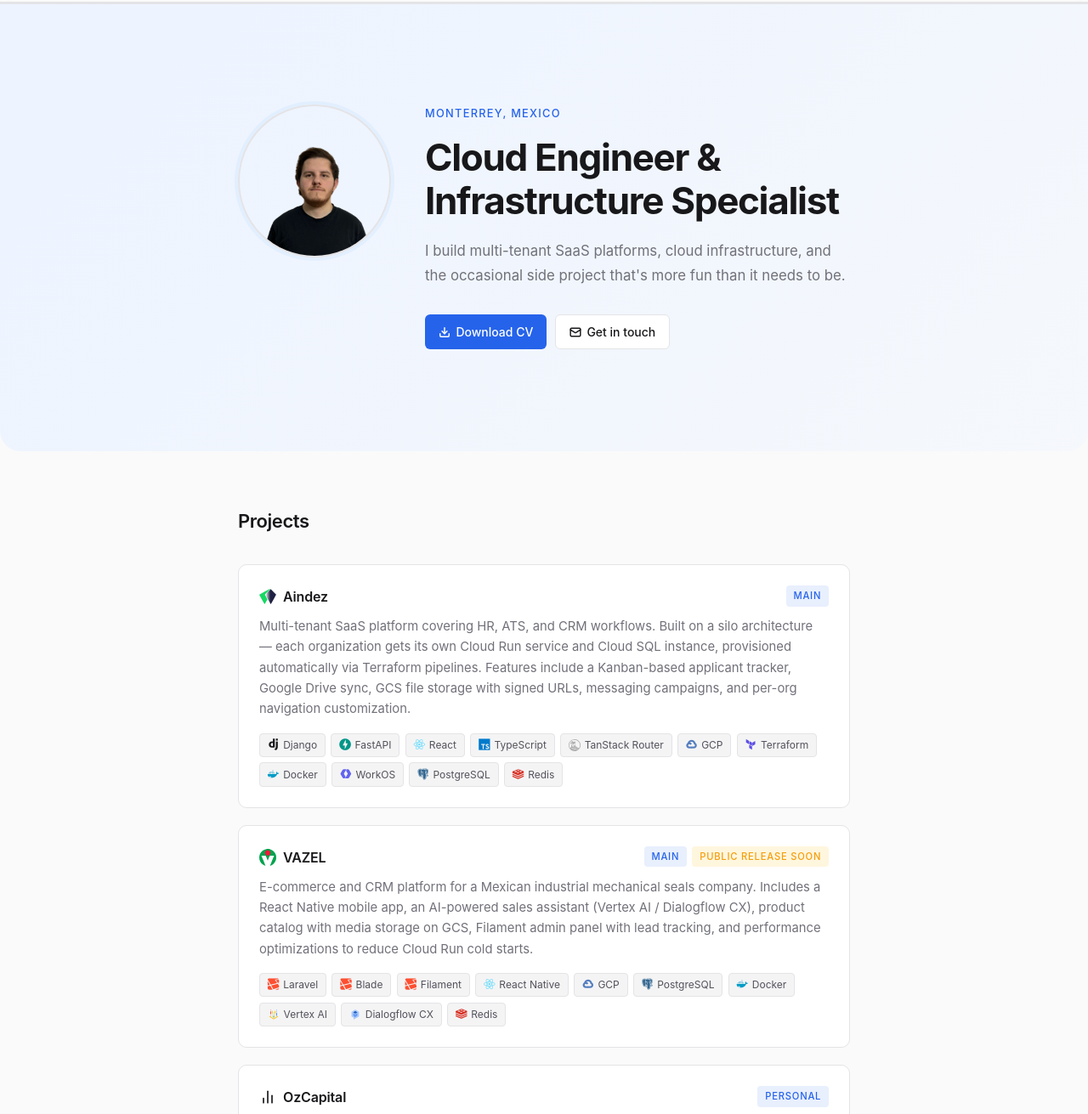
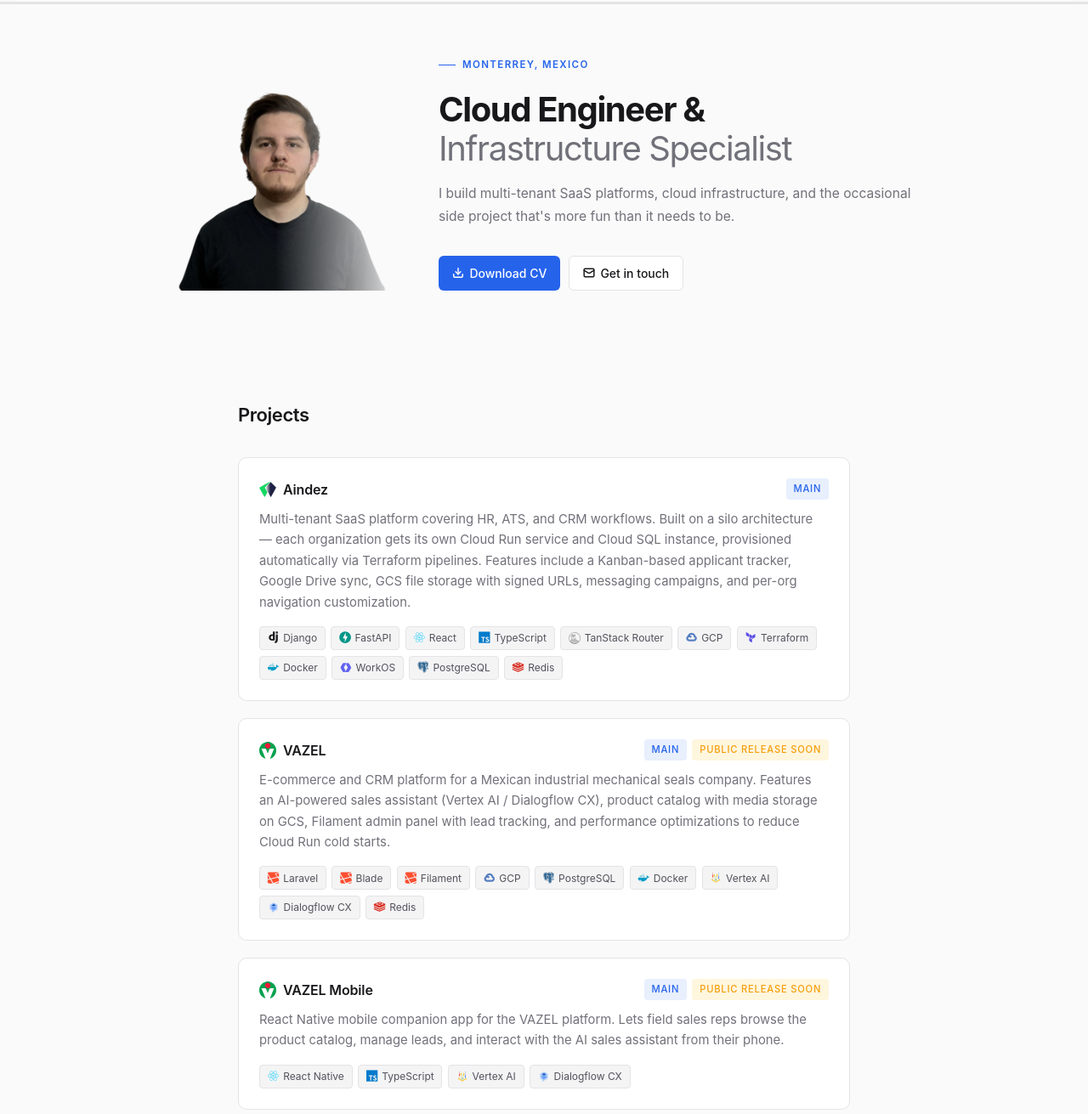
Before and after one commit to oscarvillarrealc/oscarvillarrealc.github.io, an Astro site: page / in a window 1280 px wide. Shown: the part 53-1364 px from the top of the page at 85% size. Built offline with nearby package versions, Linux system fonts and the light colour scheme; Astro itself is replaced by a stand-in of ours.

Commit message:
Refactor hero layout, add VAZEL Mobile
Replace animated hero gradient with a simpler background and refactor hero into a two-column layout (hero-photo-col + hero-text) with new overlay, adjusted typography, spacing and responsive rules. Add responsive fixes for blog (post-readtime and post-toc media queries). Add a new "VAZEL Mobile" project card with descriptions and tags, tweak an existing project description and tags. Also update .astro/settings.json timestamp.

```diff
--- a/src/pages/index.astro
+++ b/src/pages/index.astro
@@ -26,20 +26,11 @@ import Layout from '../layouts/Layout.astro';
     section:not(#hero) { max-width: 720px; margin-left: auto; margin-right: auto; }
 
     /* Hero */
-    @keyframes hero-gradient {
-      0%   { background-position: 0% 50%; }
-      50%  { background-position: 100% 50%; }
-      100% { background-position: 0% 50%; }
-    }
-
     #hero {
       padding: 0;
       border-bottom: none;
-      background: linear-gradient(-45deg, var(--hero-c1), var(--hero-c2), var(--hero-c3), var(--hero-c4));
-      background-size: 400% 400%;
-      animation: hero-gradient 12s ease infinite;
-      border-radius: 0 0 24px 24px;
-      /* full-width breakout */
+      overflow: hidden;
+      background: var(--bg);
       position: relative;
       left: 50%;
       transform: translateX(-50%);
@@ -47,62 +38,87 @@ import Layout from '../layouts/Layout.astro';
     }
 
     .hero-inner {
-      max-width: 720px;
-      margin: auto;
-      padding: 7.5rem 0rem 7.5rem;
+      max-width: 1000px;
+      margin: 0 auto;
+      padding: 0 1.5rem;
       display: flex;
-      align-items: flex-start;
-      justify-content: space-between;
-      gap: 2.5rem;
+      align-items: flex-end;
     }
 
-    .hero-text { flex: 1; min-width: 0; }
+    .hero-photo-col {
+      width: 320px;
+      flex-shrink: 0;
+      position: relative;
+      overflow: hidden;
+      align-self: flex-end;
+      padding-bottom: 4rem;
+    }
+    .hero-photo-col::after {
+      content: '';
+      position: absolute;
+      inset: 0;
+      background: linear-gradient(to right, transparent 50%, var(--bg) 100%);
+    }
+    .hero-photo-col img {
+      width: 100%;
+      display: block;
+      object-position: center top;
+      filter: grayscale(15%);
+    }
+
+    .hero-text {
+      flex: 1;
+      padding: 4rem 1.5rem 4rem 2rem;
+      display: flex;
+      flex-direction: column;
+      justify-content: center;
+    }
 
     .eyebrow {
-      font-size: 0.8rem;
-      font-weight: 500;
-      letter-spacing: 0.1em;
+      font-size: 0.72rem;
+      font-weight: 600;
+      letter-spacing: 0.12em;
       text-transform: uppercase;
       color: var(--accent);
-      margin-bottom: 1rem;
+      margin-bottom: 1.25rem;
+      display: flex;
+      align-items: center;
+      gap: 0.5rem;
+    }
+    .eyebrow::before {
+      content: '';
+      width: 20px;
+      height: 1px;
+      background: var(--accent);
+      flex-shrink: 0;
     }
 
     h1 {
-      font-size: clamp(1.75rem, 4vw, 2.75rem);
+      font-size: clamp(1.625rem, 3.25vw, 2.5rem);
       font-weight: 700;
-      letter-spacing: -0.03em;
+      letter-spacing: -0.035em;
       line-height: 1.15;
-      margin-bottom: 1.25rem;
+      margin-bottom: 1rem;
     }
+    h1 em { font-style: normal; color: var(--muted); font-weight: 400; }
 
     .hero-desc {
-      font-size: 1.05rem;
+      font-size: 0.975rem;
       color: var(--muted);
       margin-bottom: 2rem;
-      line-height: 1.7;
+      line-height: 1.75;
     }
 
     .hero-links { display: flex; gap: 0.6rem; flex-wrap: wrap; }
 
-    .hero-photo {
-      flex-shrink: 0;
-      width: 180px;
-      height: 180px;
-      border-radius: 50%;
-      overflow: hidden;
-      border: 2px solid var(--border);
-      box-shadow: 0 0 0 4px rgba(77,166,255,0.08);
+    @media (max-width: 640px) {
+      .hero-inner { flex-direction: column; }
+      .hero-photo-col { width: 100%; padding-bottom: 0; align-self: auto; }
+      .hero-photo-col::after {
+        background: linear-gradient(to bottom, transparent 50%, var(--bg) 100%);
       }
-    .hero-photo img {
-      width: 100%; height: 100%;
-      object-fit: cover;
-      object-position: center top;
-      display: block;
-    }
-
-    @media (max-width: 560px) {
-      .hero-inner { flex-direction: column; align-items: flex-start; padding-left: 1.5rem; padding-right: 1.5rem; }
-      .hero-photo { width: 100px; height: 100px; }
+      .hero-text { padding: 2rem 1.5rem 3rem; }
+      h1 em { display: block; }
     }
 
     /* Section headings */
@@ -324,14 +340,14 @@ import Layout from '../layouts/Layout.astro';
   <!-- Hero -->
   <section id="hero">
     <div class="hero-inner">
-    <div class="hero-photo">
+      <div class="hero-photo-col">
         <img src="/oscar.png" alt="Oscar Villarreal" />
       </div>
       <div class="hero-text">
         <div class="eyebrow">Monterrey, Mexico</div>
         <h1>
-<span data-lang="en">Cloud Engineer & Infrastructure Specialist</span>
-<span data-lang="es">Ingeniero de la Nube e Infraestructura</span>
+          <span data-lang="en">Cloud Engineer &amp;<br><em>Infrastructure Specialist</em></span>
+          <span data-lang="es">Ingeniero de la Nube<br><em>e Infraestructura</em></span>
         </h1>
         <p class="hero-desc">
           <span data-lang="en">I build multi-tenant SaaS platforms, cloud infrastructure, and the occasional side project that's more fun than it needs to be.</span>
@@ -413,28 +429,55 @@ import Layout from '../layouts/Layout.astro';
           </div>
         </div>
         <p class="project-desc" data-lang="en">
-          E-commerce and CRM platform for a Mexican industrial mechanical seals company. Includes a
-          React Native mobile app, an AI-powered sales assistant (Vertex AI / Dialogflow CX), product catalog
-          with media storage on GCS, Filament admin panel with lead tracking, and performance optimizations
-          to reduce Cloud Run cold starts.
+          E-commerce and CRM platform for a Mexican industrial mechanical seals company. Features an
+          AI-powered sales assistant (Vertex AI / Dialogflow CX), product catalog with media storage on GCS,
+          Filament admin panel with lead tracking, and performance optimizations to reduce Cloud Run cold starts.
         </p>
         <p class="project-desc" data-lang="es">
           Plataforma de e-commerce y CRM para una empresa mexicana de sellos mecánicos industriales. Incluye
-          una app móvil en React Native, un asistente de ventas con IA (Vertex AI / Dialogflow CX), catálogo
-          de productos con almacenamiento en GCS, panel de administración en Filament con seguimiento de
-          leads y optimizaciones para reducir cold starts en Cloud Run.
+          un asistente de ventas con IA (Vertex AI / Dialogflow CX), catálogo de productos con almacenamiento
+          en GCS, panel de administración en Filament con seguimiento de leads y optimizaciones para reducir
+          cold starts en Cloud Run.
         </p>
         <div class="tag-list">
           <span class="tag"><i class="devicon-laravel-plain colored"></i>Laravel</span>
           <span class="tag"><i class="devicon-laravel-plain colored"></i>Blade</span>
           <span class="tag"><i class="devicon-laravel-plain colored"></i>Filament</span>
-          <span class="tag"><i class="devicon-react-original colored"></i>React Native</span>
           <span class="tag"><i class="devicon-googlecloud-plain colored"></i>GCP</span>
           <span class="tag"><i class="devicon-postgresql-plain colored"></i>PostgreSQL</span>
           <span class="tag"><i class="devicon-docker-plain colored"></i>Docker</span>
           <span class="tag"><img src="/icons/vertex.svg" alt="Vertex AI" />Vertex AI</span>
           <span class="tag"><img src="/icons/dialogflow.svg" alt="Dialogflow CX" />Dialogflow CX</span>
           <span class="tag"><i class="devicon-redis-plain colored"></i>Redis</span>
+        </div>
+      </div>
+
+      <div class="project-card">
+        <div class="project-header">
+          <span class="project-name"><img src="/icons/vazel-logo.svg" class="project-icon" alt="" />VAZEL Mobile</span>
+          <div style="display:flex;gap:0.4rem;align-items:center;flex-wrap:wrap;">
+            <span class="project-label">
+              <span data-lang="en">Main</span><span data-lang="es">Principal</span>
+            </span>
+            <span class="project-label" style="background:rgba(251,191,36,0.15);color:#f59e0b;">
+              <span data-lang="en">Public release soon</span><span data-lang="es">Lanzamiento público pronto</span>
+            </span>
+          </div>
+        </div>
+        <p class="project-desc" data-lang="en">
+          React Native mobile companion app for the VAZEL platform. Lets field sales reps browse the product
+          catalog, manage leads, and interact with the AI sales assistant from their phone.
+        </p>
+        <p class="project-desc" data-lang="es">
+          App móvil en React Native complementaria a la plataforma VAZEL. Permite a los representantes de
+          ventas consultar el catálogo de productos, gestionar leads e interactuar con el asistente de ventas
+          con IA desde su teléfono.
+        </p>
+        <div class="tag-list">
+          <span class="tag"><i class="devicon-react-original colored"></i>React Native</span>
+          <span class="tag"><i class="devicon-typescript-plain colored"></i>TypeScript</span>
+          <span class="tag"><img src="/icons/vertex.svg" alt="Vertex AI" />Vertex AI</span>
+          <span class="tag"><img src="/icons/dialogflow.svg" alt="Dialogflow CX" />Dialogflow CX</span>
         </div>
       </div>
 
```
Also changed, not shown: src/pages/blog/[...slug].astro (+13 -0 lines), 1 other file. Lines whose indentation alone changed are shown as unchanged.
